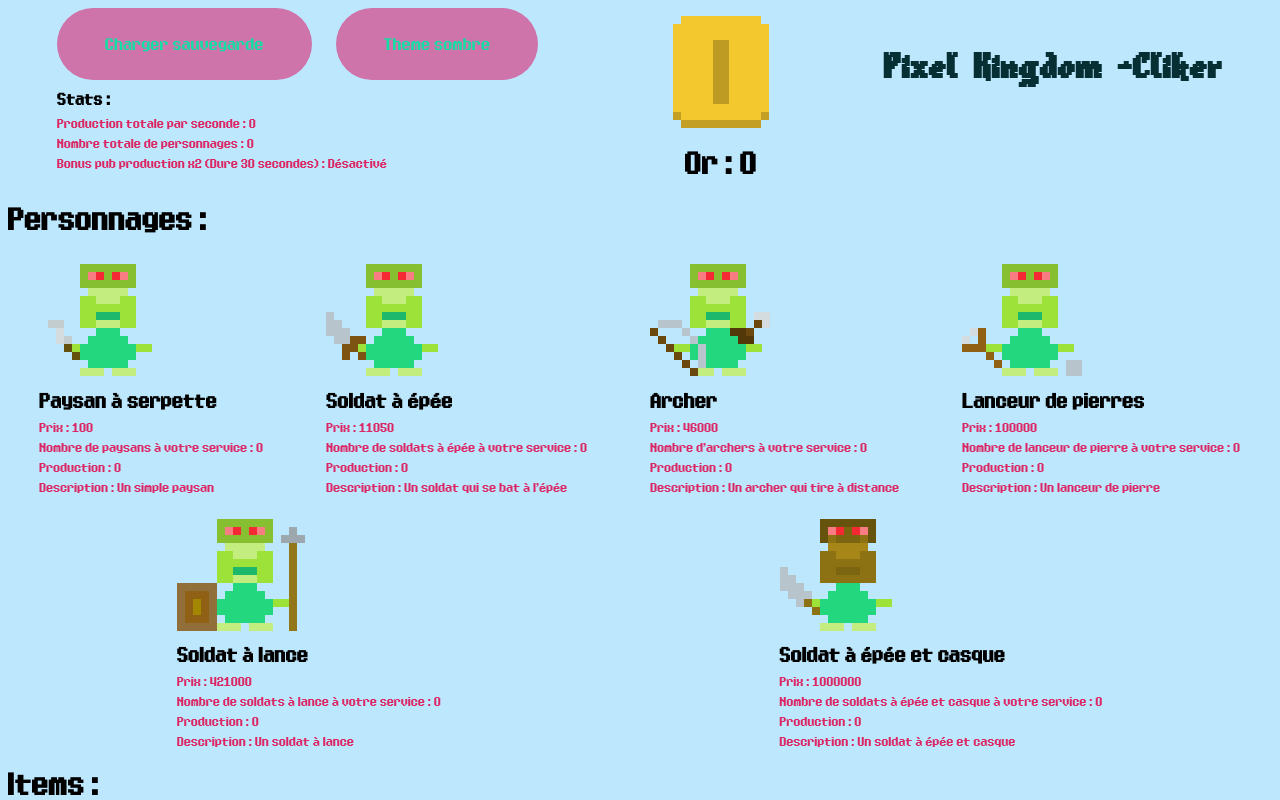
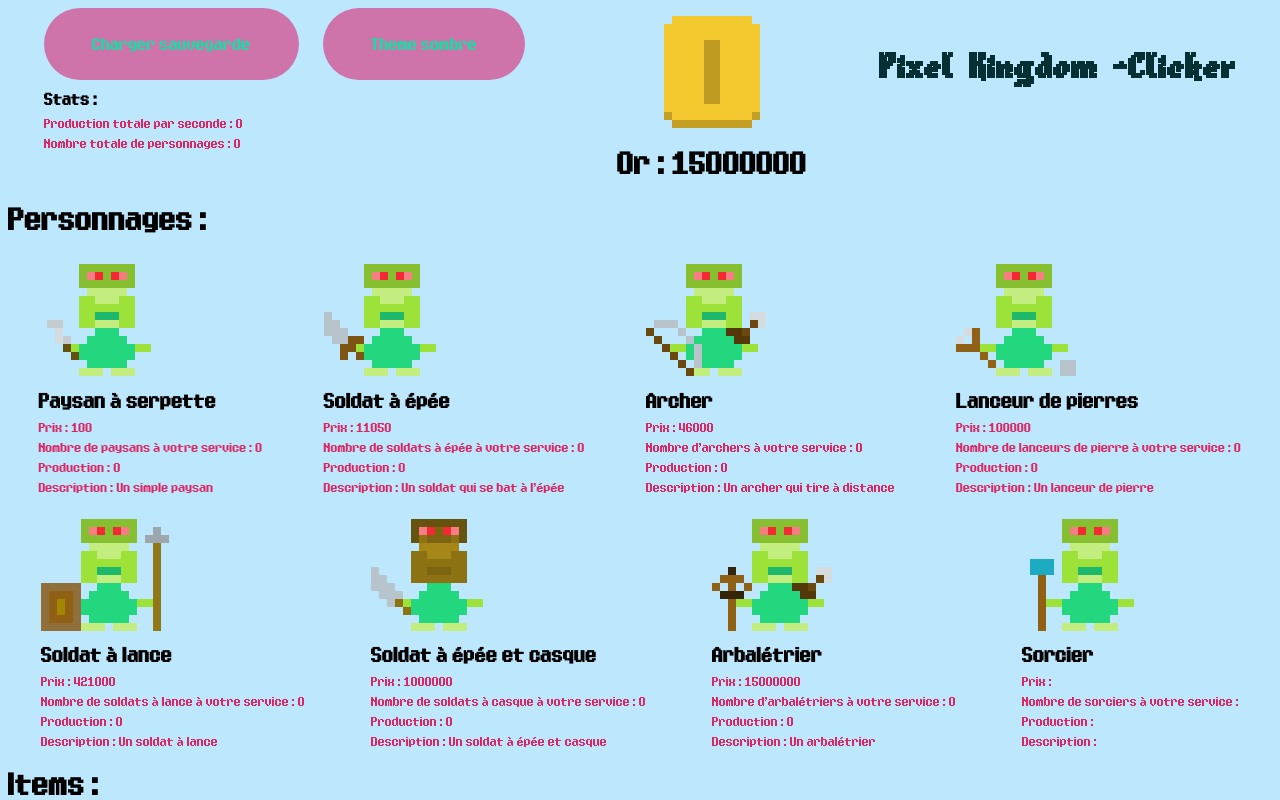
Before and after one commit to MaximeMRF/kingdom-clicker, a plain HTML site: page index.html in a window 1280 px wide. Shown: the top 800 px of the page. Drawn offline with Linux system fonts and the light colour scheme.

Commit message:
add personnage arbalétrier

```diff
--- a/index.html
+++ b/index.html
@@ -3,7 +3,7 @@
 <head>
 	<meta charset="utf-8">
 
-	<title id="affGoldTitle">Pixel Kingdom Cliker</title>
+	<title id="affGoldTitle">Pixel Kingdom Clicker</title>
 		<link rel="stylesheet" type="text/css" href="index.css">
 		<link rel="icon" type="image/png" href="graphics/or.png" />
 		<script type="text/javascript" src="objects/Personnages.js"></script>
@@ -22,7 +22,7 @@
 		<h3>Stats :</h3>
 			<p>Production totale par seconde : <span id="prodTotale"></span></p>
 			<p>Nombre totale de personnages : <span id="persoTotale"></span></p>
-			<p>Bonus pub production x2 (Dure 30 secondes) : <span id="statBonusPub"></span></p>
+			<!--<p>Bonus pub production x2 (Dure 30 secondes) : <span id="statBonusPub"></span></p>-->
 
 	</div>
 	<div>
@@ -34,7 +34,7 @@
 	</div>
 	</div>
 	<div id="titreJeu">
-	<h1 id="PxKingdom">Pixel Kingdom -Cliker</h1>
+	<h1 id="PxKingdom">Pixel Kingdom -Clicker</h1>
 	</div>
 	</header>
 	<h1>Personnages :</h1>
@@ -71,7 +71,7 @@
     	<img id="LanceurPImg" src="graphics/lanceur_pierre.png">
     	<h2>Lanceur de pierres</h2>
     	<p>Prix : <span id="prixLP"></span></p>
-    	<p>Nombre de lanceur de pierre à votre service : <span id="nbLP"></span></p>
+    	<p>Nombre de lanceurs de pierre à votre service : <span id="nbLP"></span></p>
     	<p>Production : <span id="productionLP"></span> </p>
     	<p>Description : <span id="descLP"></span></p>
 		</div>
@@ -90,9 +90,25 @@
 			<img id="SoldatEpeeCasqueImg" src="graphics/soldat_epee_casque.png">
 			<h2>Soldat à épée et casque</h2>
 			<p>Prix : <span id="prixSCEpee"></span></p>
-			<p>Nombre de soldats à épée et casque à votre service : <span id="nbSCEpee"></span></p>
+			<p>Nombre de soldats à casque à votre service : <span id="nbSCEpee"></span></p>
 			<p>Production : <span id="productionSCEpee"></span> </p>
 			<p>Description : <span id="descSCEpee"></span></p>
+			</div>
+		<div id="arbaletrier">
+			<img id="ArbaletrierImg" src="graphics/arbaletrier.png">
+			<h2>Arbalétrier</h2>
+			<p>Prix : <span id="prixArbaletrier"></span></p>
+			<p>Nombre d'arbalétriers à votre service : <span id="nbArbaletrier"></span></p>
+			<p>Production : <span id="productionArbaletrier"></span> </p>
+			<p>Description : <span id="descArbaletrier"></span></p>
+			</div>
+		<div id="sorcier">
+			<img id="SorcierImg" src="graphics/sorcier.png">
+			<h2>Sorcier</h2>
+			<p>Prix : <span id="prixSorcier"></span></p>
+			<p>Nombre de sorciers à votre service : <span id="nbSorcier"></span></p>
+			<p>Production : <span id="productionSorcier"></span> </p>
+			<p>Description : <span id="descSorcier"></span></p>
 			</div>
 	 </div>
 
--- a/index.js
+++ b/index.js
@@ -1,6 +1,6 @@
 document.addEventListener("DOMContentLoaded",() => {
-let myOr = Number(0); // on déclare la var et on lui met 100000 or pour que le développeur peut tester le jeu
-                   // on met la var à 0 si on donne le jeu à un joueur
+let myOr = Number(15000000);
+
 let bonus = true;  // bonus fonctionne avec la fonction pub
 document.body.style.backgroundColor = "#bce7fd"; // pour gérer le darktheme
 document.getElementById('saveBtn').addEventListener('click', ()=> {
@@ -43,6 +43,12 @@ document.getElementById('saveBtn').addEventListener('click', ()=> {
     soldatEpeeCasque.nombre = recSoldatEpeeCasque.nombre;
     soldatEpeeCasque.production = recSoldatEpeeCasque.production;
     soldatEpeeCasque.decrire();
+    // récupération de l'arbalétrier
+    let recArbaletrier = JSON.parse(localStorage.getItem("Arbaletrier"));
+    arbaletrier.prix = recArbaletrier.prix;
+    arbaletrier.nombre = recArbaletrier.nombre;
+    arbaletrier.production = recArbaletrier.production;
+    arbaletrier.decrire();
     // récupération des items
     // récupération du multiplicateur de production
     let recMultiplicateur = JSON.parse(localStorage.getItem("MultiplicateurProduction"));
@@ -58,6 +64,7 @@ document.getElementById('saveBtn').addEventListener('click', ()=> {
             document.body.style.backgroundColor = "#121212";
             document.body.style.color = "#BB86FC";
             document.getElementById('PxKingdom').style.color = "#03DAC5";
+            //document.getElementById('paysanImg').style.opacity = "0.7";
             document.getElementById('darkBtn').innerHTML = "Theme clair";
         }
         else  {
@@ -95,14 +102,14 @@ document.getElementById('or').addEventListener('click', function() {   // on inc
     });
   // fonction fléchée qui permet d'afficher les stats dans la page
   const stats=() =>{
- document.getElementById('prodTotale').innerHTML = (soldatEpee.production + paysanSerpette.production+ archer.production+ lanceur.production+ soldatLance.production+ soldatEpeeCasque.production)*multiplicateur.effet;
- document.getElementById('persoTotale').innerHTML =(paysanSerpette.nombre + soldatEpee.nombre + archer.nombre + lanceur.nombre + soldatLance.nombre + soldatEpeeCasque.nombre);
- if (bonus === true) {
+ document.getElementById('prodTotale').innerHTML = (soldatEpee.production + paysanSerpette.production+ archer.production+ lanceur.production+ soldatLance.production+ soldatEpeeCasque.production+ arbaletrier.production)*multiplicateur.effet;
+ document.getElementById('persoTotale').innerHTML =(paysanSerpette.nombre + soldatEpee.nombre + archer.nombre + lanceur.nombre + soldatLance.nombre + soldatEpeeCasque.nombre+ arbaletrier.nombre);
+ /*if (bonus === true) {
     document.getElementById('statBonusPub').innerHTML ='Désactivé';
  }
  if (bonus === false) {
     document.getElementById('statBonusPub').innerHTML ='Activé';
- }
+ }*/
 }
 // inclure les descriptions dans la page html
 //decrire les items
@@ -114,6 +121,7 @@ archer.decrire();
 lanceur.decrire();
 soldatLance.decrire();
 soldatEpeeCasque.decrire();
+arbaletrier.decrire();
 // affichage des stats dans la page
 stats();
 															// acheter des personnages
@@ -202,6 +210,19 @@ eltSoldatEpeeCasqueImg.addEventListener('click', function() {
 
 		stats();
     }
+    });
+//acheter un arbalétrier
+document.getElementById('ArbaletrierImg').addEventListener('click', function() {
+    if (myOr >= arbaletrier.prix ) {
+    	myOr -= arbaletrier.prix;
+    	arbaletrier.prix += 4000000;
+    	arbaletrier.nombre += 1;
+    	arbaletrier.production += 5200;
+    	affGold.innerHTML = myOr;
+    	arbaletrier.decrire();
+
+		stats();
+    }
 	});
 																	//acheter des items
 // acheter un multiplicateur de production
@@ -225,6 +246,7 @@ eltMultiImg.addEventListener('click', function() {
         myOr += lanceur.production*multiplicateur.effet;
         myOr += soldatLance.production*multiplicateur.effet;
         myOr += soldatEpeeCasque.production*multiplicateur.effet;
+        myOr += arbaletrier.production*multiplicateur.effet;
     }
     else if (bonus === false) {
         myOr += paysanSerpette.production*multiplicateur.effet*2;
@@ -233,6 +255,7 @@ eltMultiImg.addEventListener('click', function() {
         myOr += lanceur.production*multiplicateur.effet*2;
         myOr += soldatLance.production*multiplicateur.effet*2;
         myOr += soldatEpeeCasque.production*multiplicateur.effet*2;
+        myOr += arbaletrier.production*multiplicateur.effet*2;
     }
     affGold.innerHTML = Math.round(myOr);
     affGoldTitle.innerHTML = Math.round(myOr) + " Or - Pixel Kingdom Cliker";
@@ -254,6 +277,8 @@ window.addEventListener("beforeunload", function () {
     localStorage.setItem("SoldatLance", JSON.stringify(soldatLance));
     // sauvegarde du soldat à épée et casque
     localStorage.setItem("SoldatEpeeCasque", JSON.stringify(soldatEpeeCasque));
+    // sauvegarde de l'arbalétrier
+    localStorage.setItem("Arbaletrier", JSON.stringify(arbaletrier));
     // sauvegarder les items
     localStorage.setItem("MultiplicateurProduction", JSON.stringify(multiplicateur));
 });
--- a/objects/Personnages.js
+++ b/objects/Personnages.js
@@ -24,3 +24,5 @@ class Personnage {
  const lanceur = new Personnage(100000, 0, 0,"Un lanceur de pierre",'prixLP','nbLP','productionLP','descLP');
  const soldatLance = new Personnage(421000, 0, 0,"Un soldat à lance",'prixSLance','nbSLance','productionSLance','descSLance');
  const soldatEpeeCasque = new Personnage(1000000, 0, 0,"Un soldat à épée et casque",'prixSCEpee','nbSCEpee','productionSCEpee','descSCEpee');
+ const arbaletrier = new Personnage(15000000, 0, 0,"Un arbalétrier","prixArbaletrier","nbArbaletrier","productionArbaletrier","descArbaletrier");
+ const sorcier = new Personnage();
```
Also changed, not shown: graphics/arbaletrier.png (added), graphics/sorcier.png (added).
